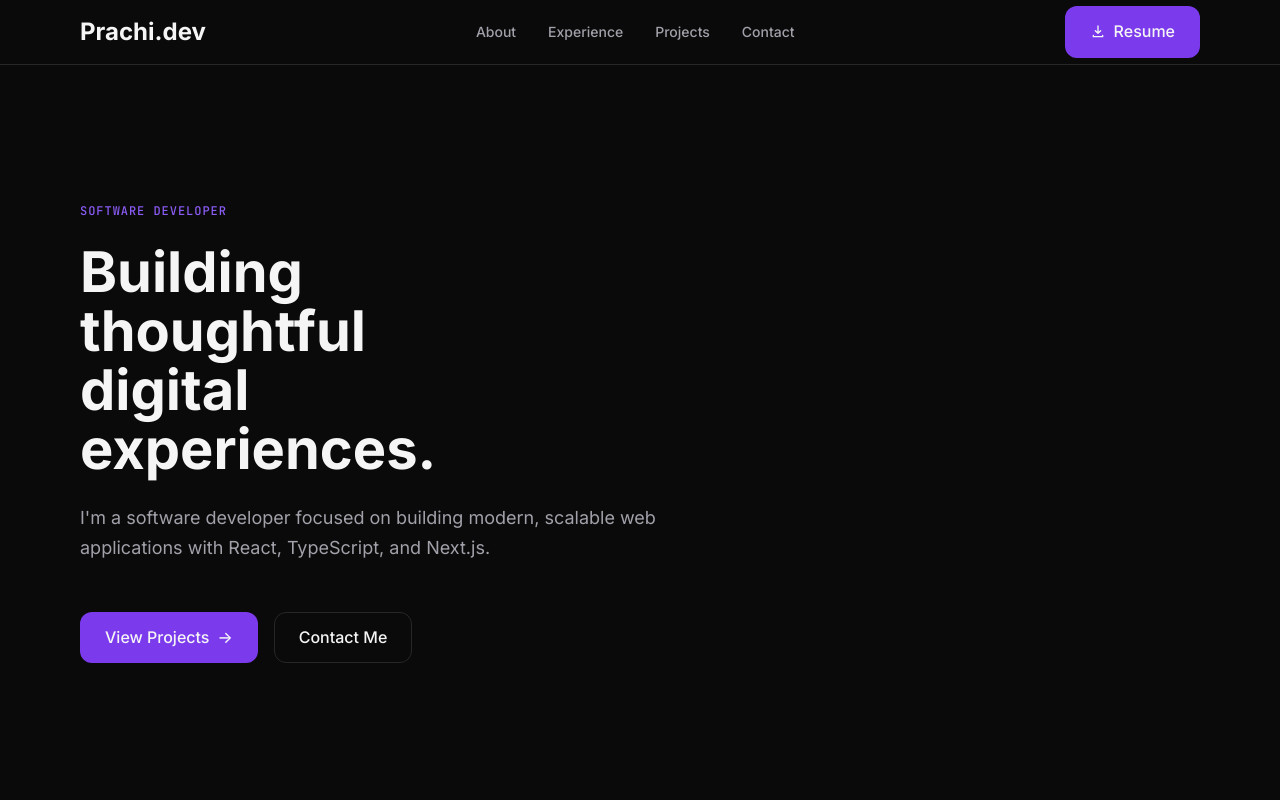
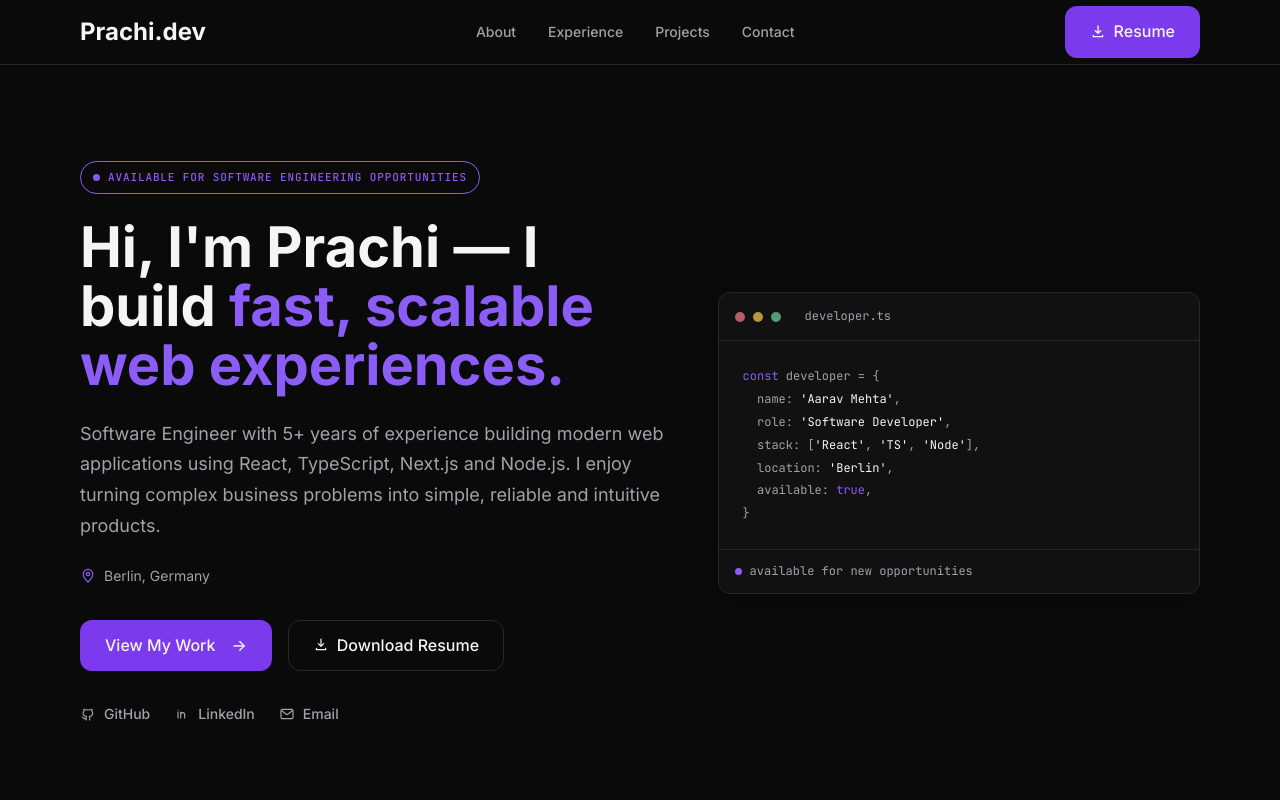
Before and after one commit to Prachi24599/my-portfolio, a React (Vite) app: page / in a window 1280 px wide. Shown: the top 800 px of the page. Built offline with nearby package versions, Linux system fonts and the light colour scheme.

Commit message:
version 2 : hero section updated

```diff
--- a/src/sections/Hero.css
+++ b/src/sections/Hero.css
@@ -5,25 +5,60 @@
 }
 
 .hero__container {
+  display: grid;
+  grid-template-columns: minmax(0, 1.1fr) minmax(320px, 0.9fr);
+  align-items: center;
+  gap: var(--space-12);
   width: 100%;
 }
 
 .hero__content {
-  max-width: 72ch;
+  max-width: 80ch;
 }
 
 .hero__eyebrow {
+  display: inline-flex;
+  align-items: center;
+  gap: var(--space-2);
+  border: 1px solid var(--color-accent-hover);
+  border-radius: 999px;
+  padding: var(--space-2) var(--space-3);
   margin-bottom: var(--space-6);
   color: var(--color-accent-hover);
   font-family: var(--font-mono);
-  font-size: var(--font-size-caption);
+  font-size: 0.6875rem;
   font-weight: var(--font-weight-medium);
   letter-spacing: 0.08em;
   line-height: var(--line-height-caption);
 }
 
+.hero__eyebrow::before {
+  width: 7px;
+  height: 7px;
+  flex: 0 0 7px;
+  border-radius: 50%;
+  background-color: var(--color-accent-hover);
+  content: '';
+  animation: hero-status-blink 1.6s ease-in-out infinite;
+}
+
+@keyframes hero-status-blink {
+  0%,
+  100% {
+    opacity: 1;
+  }
+
+  50% {
+    opacity: 0.25;
+  }
+}
+
 .hero h1 {
-  max-width: 11ch;
+  max-width: 20ch;
+}
+
+.hero h1 span {
+  color: var(--color-accent-hover);
 }
 
 .hero__description {
@@ -33,14 +68,41 @@
   line-height: var(--line-height-large-body);
 }
 
+.hero__location {
+  display: flex;
+  align-items: center;
+  gap: var(--space-2);
+  margin-top: var(--space-6);
+  color: var(--color-text-secondary);
+  font-size: var(--font-size-small);
+}
+
+.hero__inline-icon,
+.hero__button-icon,
+.hero__social-icon {
+  width: 1rem;
+  height: 1rem;
+  flex: 0 0 1rem;
+  fill: none;
+  stroke: currentColor;
+  stroke-linecap: round;
+  stroke-linejoin: round;
+  stroke-width: 1.8;
+}
+
+.hero__inline-icon {
+  color: var(--color-accent-hover);
+}
+
 .hero__actions {
   display: flex;
   align-items: center;
   gap: var(--space-4);
-  margin-top: var(--space-12);
+  margin-top: var(--space-8);
 }
 
 .hero__actions .button {
+  gap: var(--space-2);
   text-decoration: none;
 }
 
@@ -59,9 +121,118 @@
   outline-offset: var(--space-1);
 }
 
+.hero__socials {
+  display: flex;
+  gap: var(--space-6);
+  margin-top: var(--space-8);
+}
+
+.hero__socials a {
+  display: inline-flex;
+  align-items: center;
+  gap: var(--space-2);
+  color: var(--color-text-secondary);
+  font-size: var(--font-size-small);
+  font-weight: var(--font-weight-medium);
+}
+
+.hero__socials a:hover {
+  color: var(--color-accent-hover);
+}
+
+.hero__code-panel {
+  overflow: hidden;
+  border: 1px solid var(--color-border);
+  border-radius: var(--radius-default);
+  background-color: var(--color-surface);
+  box-shadow: 0 16px 36px rgb(0 0 0 / 18%);
+  font-family: var(--font-mono);
+}
+
+.hero__code-header {
+  display: flex;
+  align-items: center;
+  gap: var(--space-2);
+  min-height: 48px;
+  border-bottom: 1px solid var(--color-border);
+  padding: 0 var(--space-4);
+}
+
+.hero__window-dot {
+  width: 10px;
+  height: 10px;
+  border-radius: 50%;
+}
+
+.hero__window-dot--red {
+  background-color: #b85c68;
+}
+
+.hero__window-dot--yellow {
+  background-color: #b9953f;
+}
+
+.hero__window-dot--green {
+  background-color: #4f9d76;
+}
+
+.hero__code-file {
+  margin-left: var(--space-4);
+  color: var(--color-text-secondary);
+  font-size: var(--font-size-caption);
+}
+
+.hero__code-body {
+  margin: 0;
+  padding: var(--space-6);
+  overflow-x: auto;
+  color: var(--color-text-secondary);
+  font-size: var(--font-size-caption);
+  line-height: 1.9;
+}
+
+.hero__code-line {
+  display: block;
+  white-space: pre;
+}
+
+.hero__code-line i {
+  color: var(--color-accent-hover);
+  font-style: normal;
+}
+
+.hero__code-line b {
+  color: var(--color-text-primary);
+  font-weight: var(--font-weight-regular);
+}
+
+.hero__code-line em {
+  color: var(--color-accent-hover);
+  font-style: normal;
+}
+
+.hero__code-status {
+  display: flex;
+  align-items: center;
+  gap: var(--space-2);
+  border-top: 1px solid var(--color-border);
+  padding: var(--space-3) var(--space-4);
+  color: var(--color-text-secondary);
+  font-size: var(--font-size-caption);
+}
+
+.hero__status-dot {
+  width: 7px;
+  height: 7px;
+  border-radius: 50%;
+  background-color: var(--color-accent-hover);
+}
+
 @media (prefers-reduced-motion: reduce) {
-  .hero__button-arrow {
+  .hero__button-arrow,
+  .hero__eyebrow::before {
     transition: none;
+    animation: none;
   }
 
   .hero__actions .button:hover .hero__button-arrow {
@@ -74,8 +245,17 @@
     min-height: 78vh;
   }
 
+  .hero__container {
+    grid-template-columns: minmax(0, 1.05fr) minmax(280px, 0.95fr);
+    gap: var(--space-8);
+  }
+
   .hero__description {
     max-width: 52ch;
+  }
+
+  .hero__socials {
+    margin-top: var(--space-6);
   }
 }
 
@@ -105,6 +285,10 @@
     width: 100%;
     max-width: 320px;
   }
+
+  .hero__code-panel {
+    display: none;
+  }
 }
 
 @media (max-width: 480px) {
--- a/src/sections/Hero.tsx
+++ b/src/sections/Hero.tsx
@@ -7,24 +7,87 @@ function Hero() {
       <Container className="hero__container">
         <div className="hero__content">
           <p className="hero__eyebrow reveal reveal-delay-1 is-visible">
-            SOFTWARE DEVELOPER
+            AVAILABLE FOR SOFTWARE ENGINEERING OPPORTUNITIES
           </p>
           <h1 className="reveal reveal-delay-2 is-visible">
-            Building thoughtful digital experiences.
+            Hi, I&apos;m Prachi — I build <span>fast, scalable web experiences.</span>
           </h1>
           <p className="hero__description reveal reveal-delay-3 is-visible">
-            I&apos;m a software developer focused on building modern, scalable
-            web applications with React, TypeScript, and Next.js.
+            Software Engineer with 5+ years of experience building modern web
+            applications using React, TypeScript, Next.js and Node.js. I enjoy
+            turning complex business problems into simple, reliable and
+            intuitive products.
+          </p>
+          <p className="hero__location reveal reveal-delay-3 is-visible">
+            <svg className="hero__inline-icon" viewBox="0 0 24 24" aria-hidden="true">
+              <path d="M12 21s7-6.2 7-12a7 7 0 1 0-14 0c0 5.8 7 12 7 12Z" />
+              <circle cx="12" cy="9" r="2.5" />
+            </svg>
+            Berlin, Germany
           </p>
           <div className="hero__actions reveal reveal-delay-3 is-visible">
             <a className="button button--primary" href="#projects">
-              View Projects <span className="hero__button-arrow" aria-hidden="true">-&gt;</span>
+              View My Work <span className="hero__button-arrow" aria-hidden="true">-&gt;</span>
             </a>
-            <a className="button button--outline" href="#contact">
-              Contact Me
+            <a
+              className="button button--outline"
+              href="/Prachi_Polakhare_Resume.pdf"
+              download="Prachi_Polakhare_Resume.pdf"
+            >
+              <svg className="hero__button-icon" viewBox="0 0 24 24" aria-hidden="true">
+                <path d="M12 3v11m0 0 4-4m-4 4-4-4M5 17v2h14v-2" />
+              </svg>
+              Download Resume
             </a>
           </div>
+          <nav className="hero__socials reveal reveal-delay-3 is-visible" aria-label="Social links">
+            <a href="https://github.com/Prachi24599" target="_blank" rel="noreferrer">
+              <svg className="hero__social-icon" viewBox="0 0 24 24" aria-hidden="true">
+                <path d="M9 19c-4 1.2-4-2-5.5-2.5M14.5 21v-3.2c0-.9.1-1.4-.5-2 2.5-.3 5-1.2 5-5.3a4.1 4.1 0 0 0-1.1-2.8 3.8 3.8 0 0 0-.1-2.8s-1-.3-3.1 1.1a10.7 10.7 0 0 0-5.6 0C7 4.6 6 4.9 6 4.9a3.8 3.8 0 0 0-.1 2.8 4.1 4.1 0 0 0-1.1 2.8c0 4.1 2.5 5 5 5.3-.6.5-.6 1.2-.5 2V21" />
+              </svg>
+              GitHub
+            </a>
+            <a href="https://linkedin.com/in/prachi-polakhare/" target="_blank" rel="noreferrer">
+              <svg className="hero__social-icon" viewBox="0 0 24 24" aria-hidden="true">
+                <path d="M6 9v9M6 6v.01M10 18v-5a3 3 0 0 1 6 0v5M10 9v9" />
+              </svg>
+              LinkedIn
+            </a>
+            <a href="mailto:polakhare.prachi@gmail.com">
+              <svg className="hero__social-icon" viewBox="0 0 24 24" aria-hidden="true">
+                <rect x="3" y="5" width="18" height="14" rx="2" />
+                <path d="m4 7 8 6 8-6" />
+              </svg>
+              Email
+            </a>
+          </nav>
         </div>
+
+        <aside className="hero__code-panel" aria-label="Developer profile preview">
+          <div className="hero__code-header">
+            <span className="hero__window-dot hero__window-dot--red" />
+            <span className="hero__window-dot hero__window-dot--yellow" />
+            <span className="hero__window-dot hero__window-dot--green" />
+            <span className="hero__code-file">developer.ts</span>
+          </div>
+
+          <pre className="hero__code-body">
+            <code>
+              <span className="hero__code-line"><i>const</i> developer = {'{'}</span>
+              <span className="hero__code-line">  name: <b>&apos;Aarav Mehta&apos;</b>,</span>
+              <span className="hero__code-line">  role: <b>&apos;Software Developer&apos;</b>,</span>
+              <span className="hero__code-line">  stack: [<b>&apos;React&apos;</b>, <b>&apos;TS&apos;</b>, <b>&apos;Node&apos;</b>],</span>
+              <span className="hero__code-line">  location: <b>&apos;Berlin&apos;</b>,</span>
+              <span className="hero__code-line">  available: <em>true</em>,</span>
+              <span className="hero__code-line">{'}'}</span>
+            </code>
+          </pre>
+
+          <div className="hero__code-status">
+            <span className="hero__status-dot" />
+            available for new opportunities
+          </div>
+        </aside>
       </Container>
     </section>
   )
```
